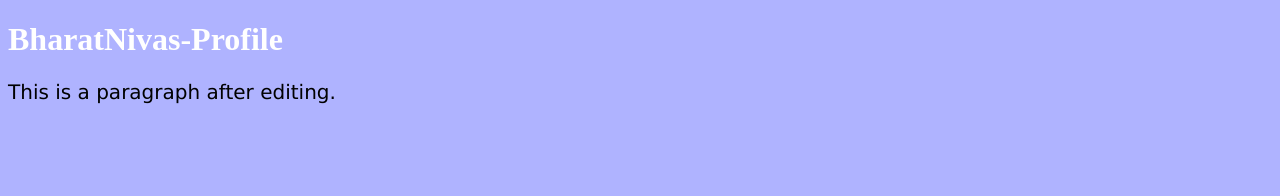
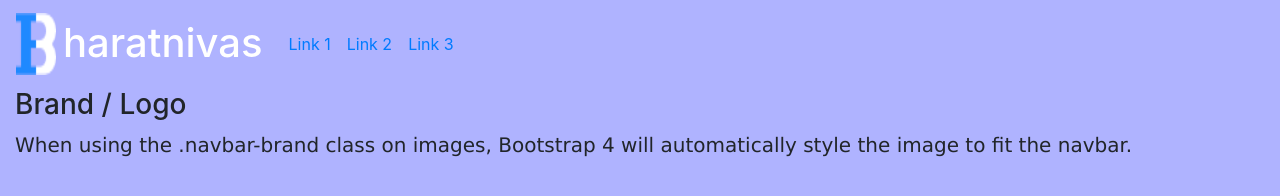
Before and after one commit to bharatnivas/profile, a plain HTML site: page index.html in a window 1280 px wide. Drawn offline with nearby package versions, Linux system fonts and the light colour scheme.

Commit message:
new align

```diff
--- a/index.html
+++ b/index.html
@@ -1,15 +1,44 @@
 <!DOCTYPE html>
 <html>
+<meta charset="UTF-8">
 <title>Bharatnivas</title>
 <link rel="shortcut icon" href="bold.png"/>
-<meta charset="UTF-8">
+<meta name="viewport" content="width=device-width, initial-scale=1">
+<link rel="stylesheet" href="https://maxcdn.bootstrapcdn.com/bootstrap/4.0.0/css/bootstrap.min.css" integrity="sha384-Gn5384xqQ1aoWXA+058RXPxPg6fy4IWvTNh0E263XmFcJlSAwiGgFAW/dAiS6JXm" crossorigin="anonymous">
+<script src="https://maxcdn.bootstrapcdn.com/bootstrap/4.0.0/js/bootstrap.min.js" integrity="sha384-JZR6Spejh4U02d8jOt6vLEHfe/JQGiRRSQQxSfFWpi1MquVdAyjUar5+76PVCmYl" crossorigin="anonymous"></script>
 <head>
  <link rel="stylesheet" href="styles.css">
 </head>
 <body>
 
-<h1>BharatNivas-Profile</h1>
-<p>This is a paragraph after editing.</p>
+<!-- <h1>BharatNivas-Profile</h1>
+<p>This is a paragraph after editing.</p> -->
+<nav class="navbar navbar-expand-sm">
+  <!-- Brand/logo -->
+  <a class="navbar-brand" href="#" style="display:flex">
+    <img src="relogo.png" alt="logo" style="width:40px">
+    <h1>haratnivas</h1>
+  </a>
+
+  <!-- Links -->
+  <ul class="navbar-nav">
+    <li class="nav-item">
+      <a class="nav-link" href="#">Link 1</a>
+    </li>
+    <li class="nav-item">
+      <a class="nav-link" href="#">Link 2</a>
+    </li>
+    <li class="nav-item">
+      <a class="nav-link" href="#">Link 3</a>
+    </li>
+  </ul>
+</nav>
+
+<div class="container-fluid">
+  <h3>Brand / Logo</h3>
+  <p>When using the .navbar-brand class on images, Bootstrap 4 will automatically style the image to fit the navbar.</p>
+</div>
+
 
 </body>
 </html>
--- a/styles.css
+++ b/styles.css
@@ -3,6 +3,7 @@ body {
 }
 h1 {
     color: white;
+    padding: 6px 2px 0px 7px;
 }
 p {
     font-family: verdana;
```
Also changed, not shown: relogo.png (added).
